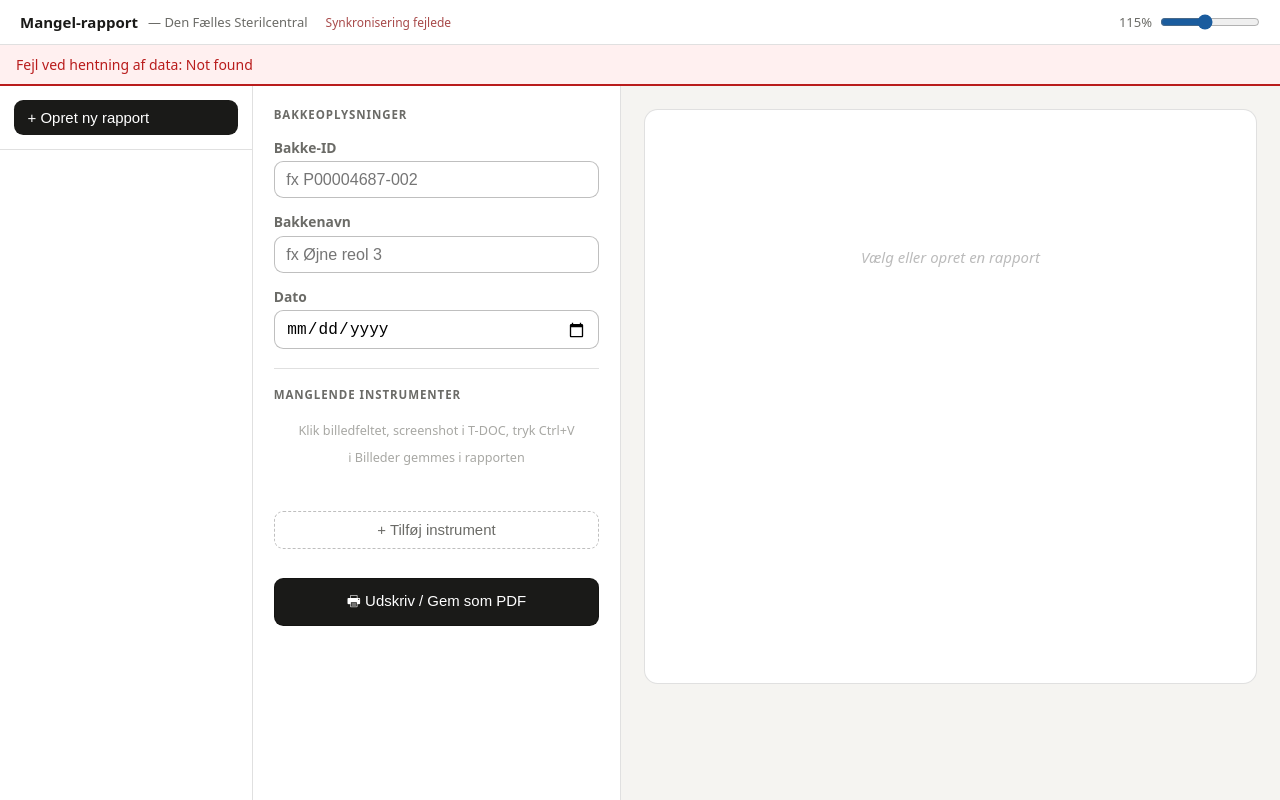
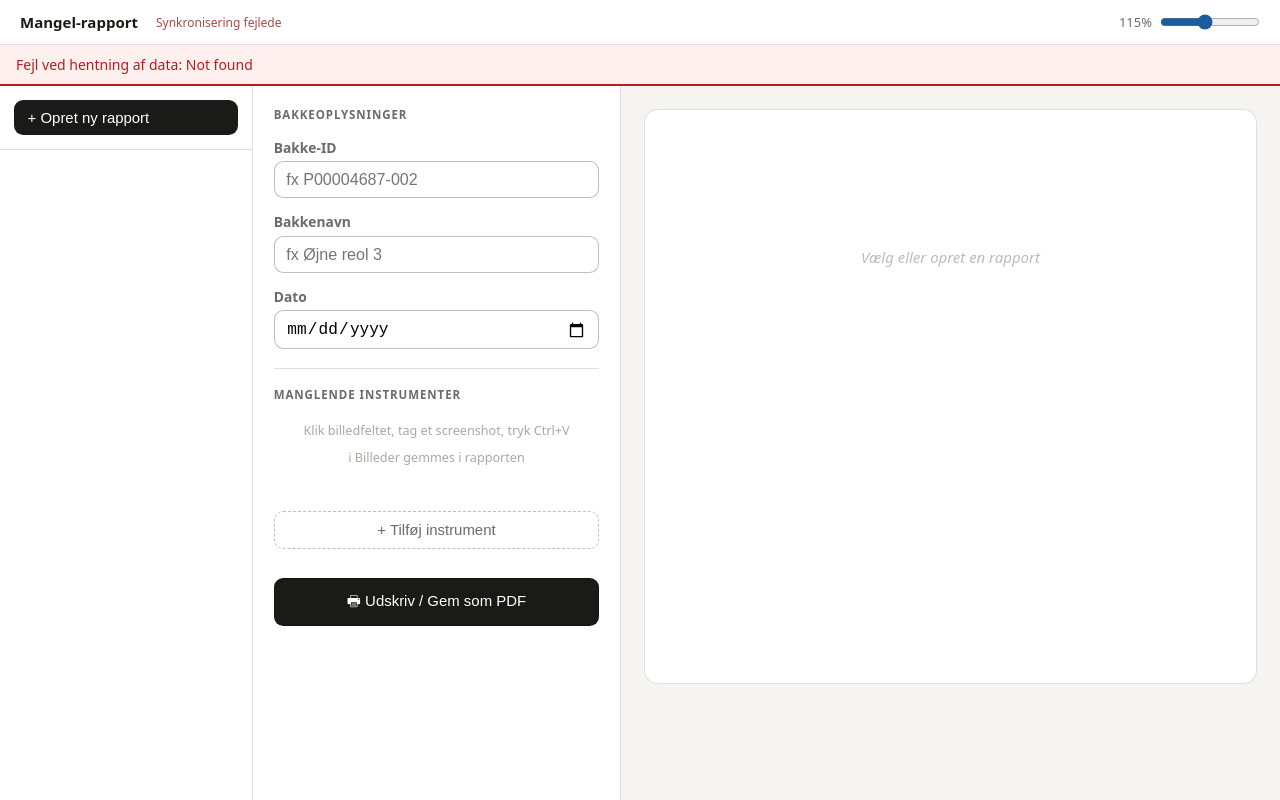
Before and after one commit to Madmanden/mangelrapport, a website: page public/mangel-rapport.html in a window 1280 px wide. Drawn offline with Linux system fonts and the light colour scheme; no server answers.

Commit message:
Remove facility-specific UI copy

```diff
--- a/public/mangel-rapport.html
+++ b/public/mangel-rapport.html
@@ -12,7 +12,6 @@
 <!-- App shell: top bar and status overlays -->
 <header>
   <h1>Mangel-rapport</h1>
-  <span class="sub">— Den Fælles Sterilcentral</span>
   <span id="sync-status" aria-live="polite"></span>
   <div class="zoom-wrap">
     <span id="zoom-label">115%</span>
@@ -50,7 +49,7 @@
       </div>
       <hr class="separator">
       <div class="section-label" style="margin-bottom:5px">Manglende instrumenter</div>
-      <p class="paste-tip">Klik billedfeltet, screenshot i T-DOC, tryk Ctrl+V</p>
+      <p class="paste-tip">Klik billedfeltet, tag et screenshot, tryk Ctrl+V</p>
       <p class="paste-tip" style="margin-top:-5px">ℹ Billeder gemmes i rapporten</p>
       <div id="instruments-list"></div>
       <button id="add-instrument-btn">+ Tilføj instrument</button>
```
